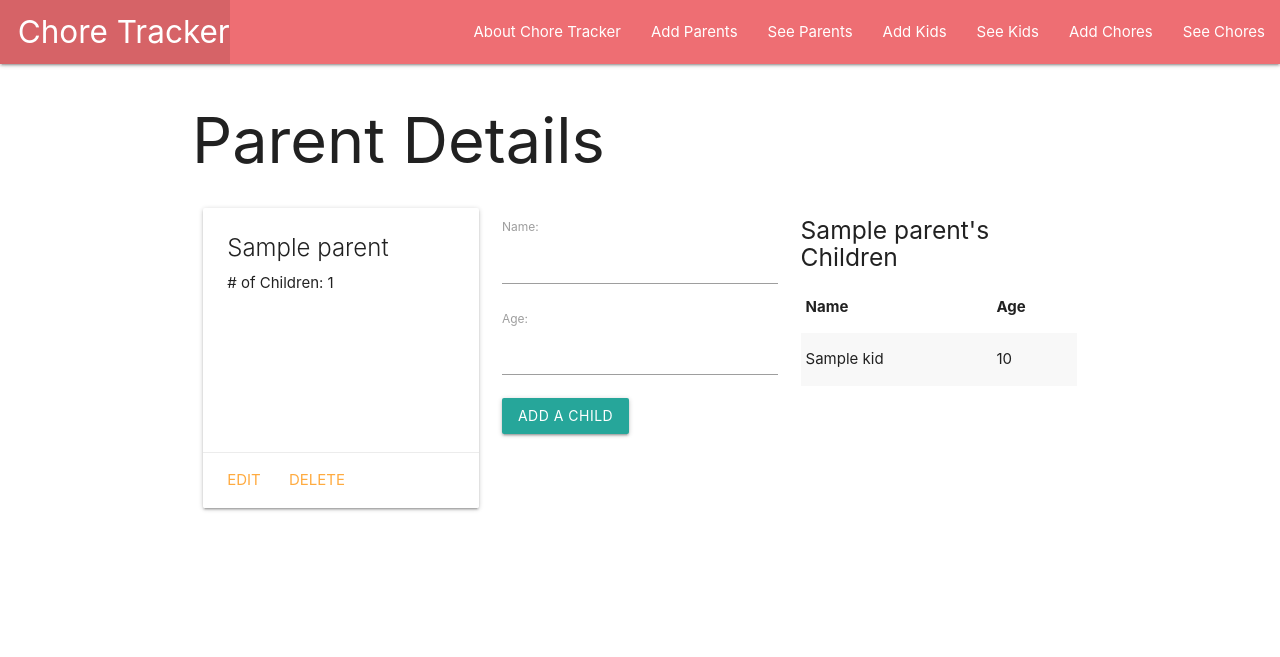
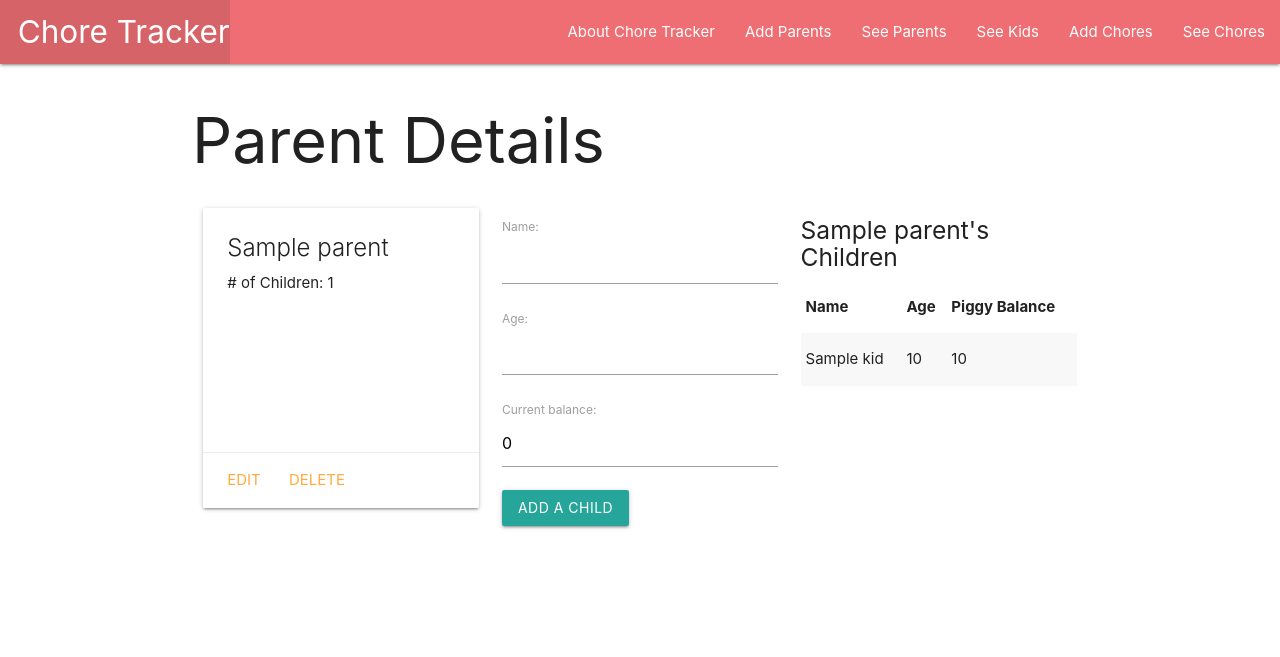
Before and after one commit to tthephas/Chore-Tracker, a Django app: page /parents/1/ in a window 1280 px wide. Shown: the top 657 px of the page. Run offline with Django 4.2, Linux system fonts and the light colour scheme; tables that the repository leaves empty hold one stand-in row (values such as "Sample post").

Commit message:
chores associating to kids

```diff
--- a/main_app/forms.py
+++ b/main_app/forms.py
@@ -6,4 +6,4 @@ from .models import Kid
 class KidForm(ModelForm):
   class Meta:
     model = Kid
-    fields = ['name', 'age']
+    fields = ['name', 'age', 'current_balance']
--- a/main_app/templates/base.html
+++ b/main_app/templates/base.html
@@ -24,7 +24,7 @@
           <li><a href="{% url 'about' %}">About Chore Tracker</a></li>
           <li><a href="{% url 'parents_create' %}">Add Parents</a></li>
           <li><a href="{% url 'parents_index' %}">See Parents</a></li>
-          <li><a href="{% url 'kids_create' %}">Add Kids</a></li>
+          <!-- <li><a href="{% url 'kids_create' %}">Add Kids</a></li> -->
           <li><a href="{% url 'kids_index' %}">See Kids</a></li>
           <li><a href="{% url 'chores_create' %}">Add Chores</a></li>
           <li><a href="{% url 'chores_index' %}">See Chores</a></li>
--- a/main_app/templates/parents/detail.html
+++ b/main_app/templates/parents/detail.html
@@ -18,23 +18,6 @@
             </div>
         </div>
 
-        <!-- <div class="col s5 push-s2">
-            <h5>{{ parent.name }}'s Children </h5>
-            {% for kid in parent.kid_set.all %}
-            <div class="card">
-              <a href="{% url 'kids_detail' kid.id %}">
-              <div class="card-content">
-                <span class="card-title">{{ kid.name }}</span>
-
-                <p>Age: {{ kid.age }}</p>
-
-
-              </div>
-              </a>
-            </div>
-          {% endfor %}
-        </div> -->
-
 
         <div class="col s4">
           <form action="{% url 'add_kid' parent.id %}" method="POST">
@@ -49,7 +32,11 @@
           <table class="striped">
             <thead>
               <h5>{{ parent.name }}'s Children </h5>
-              <tr><th>Name</th><th>Age</th></tr>
+              <tr>
+                <th>Name</th>
+                <th>Age</th>
+                <th>Piggy Balance</th>
+              </tr>
             </thead>
             <tbody>
               {% for kid in parent.kid_set.all %}
@@ -59,6 +46,7 @@
 
                         <td>{{kid.name}}</td>
                         <td>{{kid.age}}</td>
+                        <td>{{kid.current_balance}}</td>
 
                   </tr>
 
--- a/main_app/views.py
+++ b/main_app/views.py
@@ -74,8 +74,8 @@ def kids_detail(request, kid_id):
 
 def assoc_chore(request, kid_id, chore_id):
   # Note that you can pass a toy's id instead of the whole toy object
-  Kid.objects.get(id=kid_id).chores.add(kid_id)
-  return redirect('detail', kid_id=kid_id)
+  Kid.objects.get(id=kid_id).chores.add(chore_id)
+  return redirect('kids_detail', kid_id=kid_id)
 
 
 # Add the chores index view
```
Also changed, not shown: main_app/templates/kids/detail.html (+7 -1 lines).
